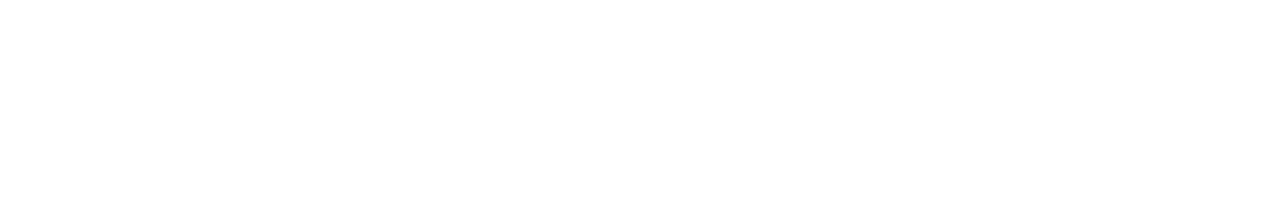
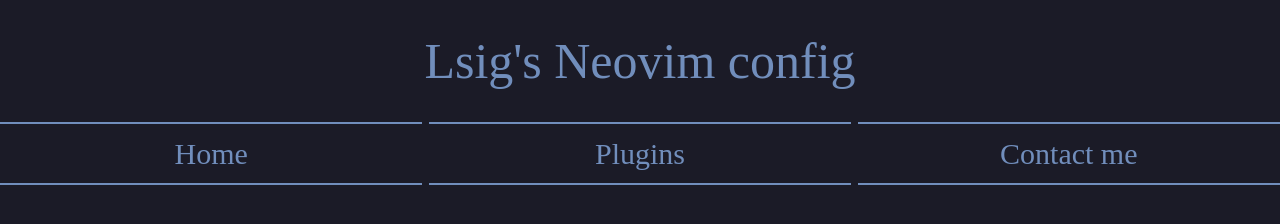
Before and after one commit to lsig/nvim-config-site, a website built with webpack: page src/index.html in a window 1280 px wide. Built offline with nearby package versions, Linux system fonts and the light colour scheme.

Commit message:
Made header and nav bar, functionality is missing though

```diff
--- /dev/null
+++ b/src/home.js
@@ -0,0 +1,30 @@
+const createHeader = () => {
+  const header = document.createElement("header");
+  header.textContent = "Lsig's Neovim config";
+  return header;
+};
+const createNav = () => {
+  const nav = document.createElement("nav");
+
+  const home = createBtn("Home", "home-btn");
+  const menu = createBtn("Plugins", "plugin-btn");
+  const contact = createBtn("Contact me", "contact-btn");
+
+  nav.appendChild(home);
+  nav.appendChild(menu);
+  nav.appendChild(contact);
+  return nav;
+};
+
+const createBtn = (text, id) => {
+  const div = document.createElement("div");
+  div.setAttribute("id", id);
+  div.setAttribute("class", "btn");
+  div.innerText = text;
+  return div;
+};
+
+module.exports = {
+  createHeader,
+  createNav,
+};
--- a/src/index.js
+++ b/src/index.js
@@ -1,2 +1,9 @@
 import "./style.css";
-console.log("this works lol");
+import { createHeader, createNav } from "./home";
+
+const container = document.getElementById("container");
+const header = createHeader();
+const nav = createNav();
+
+document.body.insertBefore(header, container);
+document.body.insertBefore(nav, container);
--- a/src/style.css
+++ b/src/style.css
@@ -1,3 +1,52 @@
-#container {
-  background-color: blue;
+header,
+nav {
+  display: flex;
+  color: #718ebc;
+  background-color: #1b1b27;
+  font-family: copperplate, Ariel;
 }
+
+body {
+  background-color: #1b1b27;
+}
+
+header {
+  justify-content: center;
+  font-size: 50px;
+  padding: 2rem 3rem;
+  margin-top: -0.5rem;
+  margin-left: -0.5rem;
+  margin-right: -0.5rem;
+}
+
+nav {
+  justify-content: space-between;
+  height: 3rem;
+  font-size: 30px;
+  margin: 0rem -0.5rem;
+}
+
+#home-btn,
+#plugin-btn,
+#contact-btn {
+  display: flex;
+  flex-direction: column;
+  text-align: center;
+  justify-content: center;
+  height: 70%;
+  width: 100%;
+  padding: 1% 4%;
+  border-top: 2px solid #718ebc;
+  border-bottom: 2px solid #718ebc;
+}
+
+#plugin-btn {
+  margin: 0rem 0.4rem;
+}
+
+nav .btn:hover {
+  font-size: 35px;
+  color: #aabbd7;
+  border-top: 8px solid #aabbd7;
+  border-bottom: 8px solid #aabbd7;
+}
--- a/webpack.config.js
+++ b/webpack.config.js
@@ -3,7 +3,10 @@
 
 module.exports = {
   mode: "development",
-  entry: "./src/index.js",
+  entry: {
+    app: "./src/index.js",
+    home: "./src/home.js",
+  },
   devtool: "inline-source-map",
   devServer: {
     static: "./dist",
```
